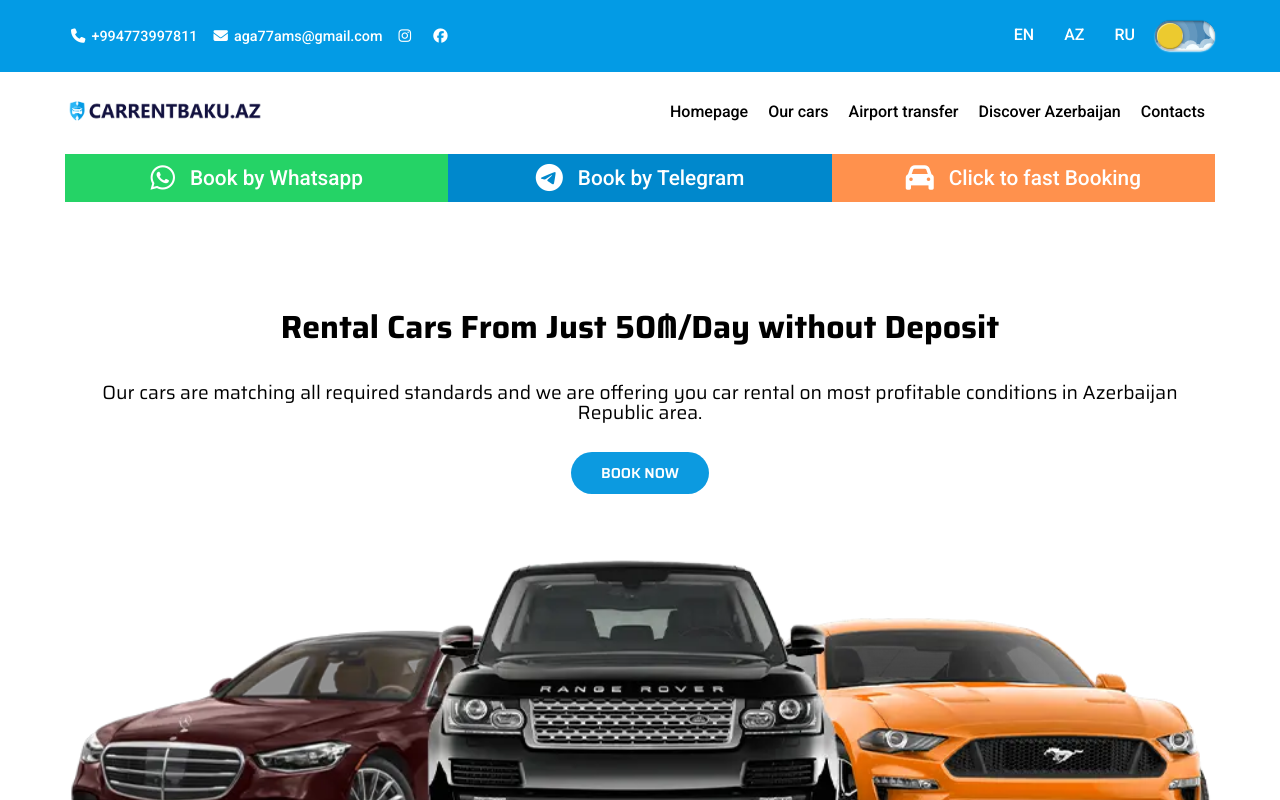
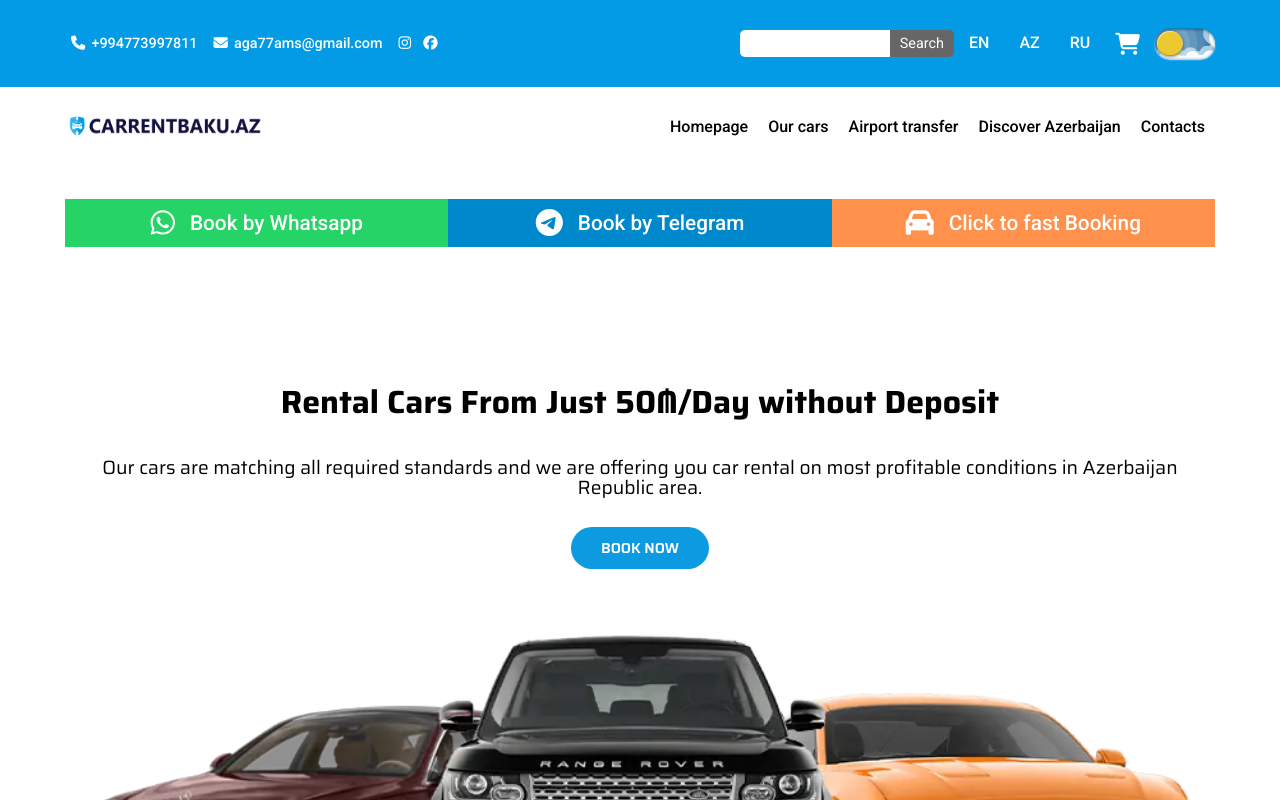
Before and after one commit to aghasalimmusayev/rentCar, a React (Vite) app: page / in a window 1280 px wide. Shown: the top 800 px of the page. Built offline with nearby package versions, Linux system fonts and the light colour scheme.

Commit message:
5-th commit MenuToggle elave olundu Search input elave olundu

```diff
--- a/index.html
+++ b/index.html
@@ -20,6 +20,8 @@
 
 <body>
   <div id="root"></div>
+  <script src="https://code.jquery.com/jquery-3.7.1.min.js"
+    integrity="sha256-/JqT3SQfawRcv/BIHPThkBvs0OEvtFFmqPF/lYI/Cxo=" crossorigin="anonymous"></script>
   <script type="module" src="/src/main.jsx"></script>
 </body>
 
--- a/src/App.jsx
+++ b/src/App.jsx
@@ -1,13 +1,16 @@
+import { useState } from 'react'
 import './App.css'
 import Header from './Header/Header'
 import Main from './Main/Main'
 
 function App() {
 
+  let [text, setText] = useState("")
+
   return (
     <>
-      <Header />
-      <Main />
+      <Header text={text} setText={setText}/>
+      <Main text={text} />
     </>
   )
 }
--- a/src/Header/Header.jsx
+++ b/src/Header/Header.jsx
@@ -4,10 +4,10 @@
 import headerImg from "../img/cars-bg.webp"
 import CarLogo from './CarLogo'
 
-function Header() {
+function Header({ text, setText }) {
     return (
         <>
-            <Nav />
+            <Nav text={text} setText={setText} />
             <div className="container">
                 <div className="header_content">
                     <div className='booking'>
--- a/src/Header/MenuToggle.jsx
+++ b/src/Header/MenuToggle.jsx
@@ -1,7 +1,25 @@
 import React from 'react';
+import { useEffect } from 'react';
 import styled from 'styled-components';
 
 const MenuToggle = () => {
+
+  useEffect(() => {
+    $("#checkbox").change(function () {
+      if ($(this).is(":checked")) {
+        $(".navlinks").slideDown()
+        // $("left_site").slideDown()
+        // $("right_site").slideDown()
+      }
+      else {
+        $(".navlinks").slideUp()
+        // $(".left_site").slideUp()
+        // $(".right_site").slideUp()
+      }
+    })
+  }, [])
+
+
   return (
     <StyledWrapper>
       <div>
--- a/src/Header/Nav.jsx
+++ b/src/Header/Nav.jsx
@@ -1,26 +1,46 @@
-import React from 'react'
+import React, { useState } from 'react'
 import "./nav.css"
 import Logo from './Logo'
 import DarkMode from './DarkMode'
 import MenuToggle from './MenuToggle'
 
-function Nav() {
+function Nav({ setText }) {
+
+    let [searchText, setSearchText] = useState("")
+
+    function axtar() {
+        setText(searchText)
+    }
+
     return (
         <nav>
             <div className="top_panel">
                 <div className="container">
                     <div className="top_content">
                         <div className="left_site">
+                            <div>
                                 <a href="tel:+994773997811"><i className="fa-solid fa-phone"></i>+994773997811</a>
+                            </div>
+                            <div>
                                 <a href="mailto:aga77ams@gmail.com"><i className="fa-solid fa-envelope"></i>aga77ams@gmail.com</a>
+                            </div>
+                            <div>
                                 <a href=""><i className="fa-brands fa-instagram"></i></a>
                                 <a href=""><i className="fa-brands fa-facebook"></i></a>
                             </div>
+                        </div>
                         <div className="right_site">
+                            <div className='search_box'>
+                                <input type="text" onChange={(e) => setSearchText(e.target.value)} value={searchText} />
+                                <button onClick={axtar}>Search</button>
+                            </div>
+                            <div className='lang_cart_mode'>
                                 <a href="">EN</a>
                                 <a href="">AZ</a>
                                 <a href="">RU</a>
+                                <i className="fa-solid fa-cart-shopping"></i>
                                 <DarkMode />
+                            </div>
                         </div>
                         <div className='menu_toggle'>
                             <MenuToggle />
--- a/src/Header/header.css
+++ b/src/Header/header.css
@@ -1,5 +1,5 @@
 .booking{
-    padding: 0;
+    padding: 30px 0;
     width: 100%;
     box-sizing: border-box;
 }
--- a/src/Header/nav.css
+++ b/src/Header/nav.css
@@ -9,18 +9,16 @@
     background-color: #039BE5;
     padding: 15px 0;
 }
-.left_site{
-    display: flex;
-    align-items: center;
-    gap: 10px;
-}
+.top_content{height: fit-content;}
+/* .left_site{display: none;} */
+/* .right_site{display: none;} */
 .left_site a{
     font: 500 0.9rem "Roboto", sans-serif;
     color: #fff;
     text-decoration: none;
 }
 .left_site i{padding: 6px;}
-.right_site{
+.lang_cart_mode{
     display: flex;
     align-items: center;
     gap: 10px;
@@ -34,8 +32,40 @@
     padding: 10px;
 }
 .right_site a:hover{border-color: #333;}
+.right_site i{
+    color: #fff;
+    font-size: 22px;
+    cursor: pointer;
+    padding: 5px;
+    transition: .4s;
+}
+.right_site i:hover{transform: rotate(-15deg);}
+.search_box{margin: 15px 0; padding: 0 5px;}
+.search_box input{
+    font: 400 0.9rem "Roboto", sans-serif;
+    color: #444;
+    width: 150px;
+    padding: 5px 10px;
+    outline: none;
+    border: none;
+    border-radius: 5px 0 0 5px;
+}
+.search_box button{
+    padding: 5px 10px;
+    border: none;
+    font: 400 0.9rem "Roboto", sans-serif;
+    color: #fff;
+    background-color: #666;
+    border-radius: 0 5px 5px 0;
+    cursor: pointer;
+    transition: .3s;
+}
+.search_box button:hover{background-color: #444;}
 
-.navlinks{padding: 20px 0;}
+.navlinks{
+    display: none;
+    padding: 20px 0;
+}
 .logo_img{width: 200px;}
 .logo_img img{width: 100%;}
 .links{list-style: none;}
@@ -58,6 +88,16 @@
         display: flex;
         justify-content: space-between;
         align-items: center;
+        height: fit-content;
+    }
+    .left_site{
+        display: flex;
+        align-items: center;
+        gap: 10px;
+    }
+    .right_site{
+        display: flex;
+        align-items: center;
     }
     .navlinks{
         display: flex;
--- a/src/Main/Cars.jsx
+++ b/src/Main/Cars.jsx
@@ -2,9 +2,7 @@
 import "./cars.css"
 
 function Cars({ data, sil }) {
-    if (!data || !Array.isArray(data)) {
-        return <p>Data yoxdur və ya düzgün deyil</p>
-    }
+
     return (
         <div className='car_models'>
             {data.map(item => (
--- a/src/Main/Main.jsx
+++ b/src/Main/Main.jsx
@@ -1,15 +1,19 @@
-import React, { useEffect, useState } from 'react'
+import React, { useState } from 'react'
 import carData from "../data.js"
 import Cars from './Cars.jsx'
 import "./main.css"
 
-function Main() {
+function Main({ text }) {
 
     let [data, setData] = useState(carData)
 
-    function sil(id){
+    function sil(id) {
         setData(data.filter(item => item.id !== id))
     }
+
+    let filteredCars = text
+        ? data.filter(item => item.marka.toLowerCase().includes(text.toLowerCase()))
+        : data
 
     return (
         <div className='container'>
@@ -17,7 +21,7 @@
                 <p>Get the Best Offers</p>
                 <h2>Our <span> Featured </span> Cars</h2>
             </div>
-            <Cars data={data} sil={sil}/>
+            <Cars data={filteredCars ? filteredCars : data} sil={sil} />
         </div>
     )
 }
```
Also changed, not shown: 1 other file (tests, documents, lock files or other folders). Lines whose indentation alone changed are shown as unchanged.
